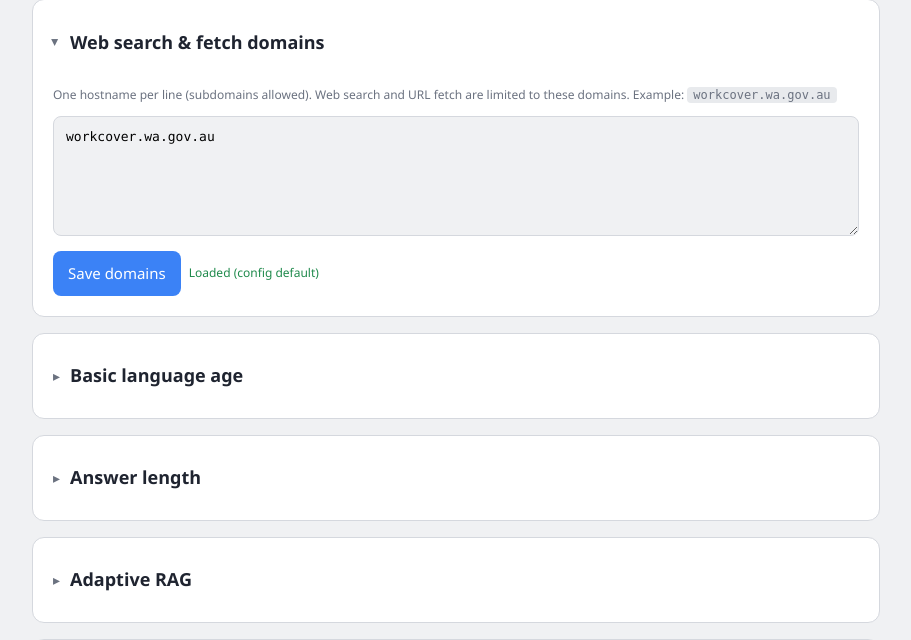
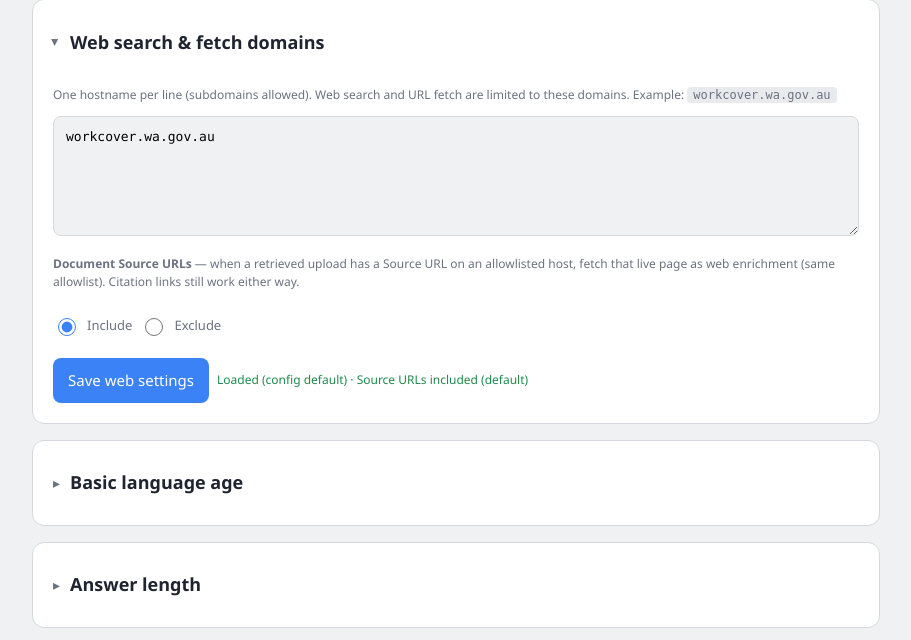
Before and after one commit to oicurmt3/kb-template, a PHP site: page /admin.php in a window 1280 px wide, after a click on "Web search & fetch domains". Shown: the part 283-923 px from the top of the page, without its empty margins (184-1095 px from the left). Run offline with PHP 8.4, Linux system fonts and the light colour scheme; the visitor is signed in with stand-in values (Sample User, id 1); tables that the repository leaves empty hold one stand-in row (values such as "Sample post").

Commit message:
Add admin Include/Exclude toggle for document Source URL live web fetch.
Co-authored-by: Cursor <cursoragent@cursor.com>

```diff
--- a/admin.php
+++ b/admin.php
@@ -78,8 +78,13 @@ $appTitle = (string)($config['app']['title'] ?? 'WANDA');
         <div class="admin-card-body">
           <p class="hint">One hostname per line (subdomains allowed). Web search and URL fetch are limited to these domains. Example: <code>workcover.wa.gov.au</code></p>
           <textarea id="web-hosts" class="settings-textarea" rows="5" placeholder="workcover.wa.gov.au" spellcheck="false"></textarea>
+          <p class="hint" style="margin-top:14px"><strong>Document Source URLs</strong> — when a retrieved upload has a Source URL on an allowlisted host, fetch that live page as web enrichment (same allowlist). Citation links still work either way.</p>
+          <div class="inline" style="margin-top:8px;flex-wrap:wrap" role="group" aria-label="Document Source URL web fetch">
+            <label class="mode-toggle"><input type="radio" name="doc-source-url-web" id="doc-source-url-web-on" value="1" checked> <span>Include</span></label>
+            <label class="mode-toggle"><input type="radio" name="doc-source-url-web" id="doc-source-url-web-off" value="0"> <span>Exclude</span></label>
+          </div>
           <div class="inline" style="margin-top:10px">
-            <button type="button" id="save-web-hosts" class="btn btn-primary">Save domains</button>
+            <button type="button" id="save-web-hosts" class="btn btn-primary">Save web settings</button>
             <span id="web-hosts-status" class="hint" aria-live="polite"></span>
           </div>
         </div>
--- a/api/chat.php
+++ b/api/chat.php
@@ -356,7 +356,9 @@ try {
     if ($contextUrl !== '') {
         $fetchedUrlKeys[strtolower($contextUrl)] = true;
     }
-    if ($mode === 'rag' && $docSourceUrls !== []) {
+    if ($mode === 'rag' && $docSourceUrls !== [] && !AppSettings::docSourceUrlWebEnabled()) {
+        $webNotes[] = 'Doc source URL fetch excluded (admin Web settings)';
+    } elseif ($mode === 'rag' && $docSourceUrls !== []) {
         if (empty($webCfg['enabled'])) {
             $webNotes[] = 'Doc source URL fetch skipped (web disabled in config).';
         } else {
--- a/api/export.php
+++ b/api/export.php
@@ -39,6 +39,7 @@ try {
                     'rag_web_mix' => AppSettings::ragWebMix(),
                     'deep_thinking_policy' => AppSettings::deepThinkingPolicy(),
                     'faithfulness' => AppSettings::faithfulness(),
+                    'doc_source_url_web' => AppSettings::docSourceUrlWebEnabled(),
                     'ui' => AppSettings::uiConfig(),
                     'chat_limits' => AppSettings::chatLimits($appCfg),
                 ],
--- a/api/settings.php
+++ b/api/settings.php
@@ -32,6 +32,8 @@ try {
             'deep_thinking_modes' => AppSettings::deepThinkingModes(),
             'deep_thinking_stats' => AppSettings::deepThinkingStats(),
             'faithfulness' => AppSettings::faithfulness(),
+            'doc_source_url_web' => AppSettings::docSourceUrlWebEnabled(),
+            'doc_source_url_web_source' => AppSettings::docSourceUrlWebSource(),
             'ui' => AppSettings::uiConfig(),
             'ui_source' => ($uiRaw !== null && $uiRaw !== '') ? 'admin' : 'default',
             'ui_feature_keys' => AppSettings::uiFeatureKeys(),
@@ -64,6 +66,7 @@ try {
         $hasDeepPolicy = array_key_exists('deep_thinking_policy', $body);
         $hasDeepStatsReset = !empty($body['reset_deep_thinking_stats']);
         $hasFaithfulness = array_key_exists('faithfulness', $body);
+        $hasDocSourceUrlWeb = array_key_exists('doc_source_url_web', $body);
         $hasUi = array_key_exists('ui', $body);
         $ui = AppSettings::uiConfig();
         $updatedUi = false;
@@ -74,12 +77,15 @@ try {
         $deepStats = AppSettings::deepThinkingStats();
         $faithfulness = AppSettings::faithfulness();
         $updatedFaithfulness = false;
+        $docSourceUrlWeb = AppSettings::docSourceUrlWebEnabled();
+        $updatedDocSourceUrlWeb = false;
 
         if (
             !$hasHosts && !$hasAge && !$hasLength && !$hasAdaptive && !$hasRagWebMix
-            && !$hasDeepPolicy && !$hasDeepStatsReset && !$hasFaithfulness && !$hasUi
+            && !$hasDeepPolicy && !$hasDeepStatsReset && !$hasFaithfulness
+            && !$hasDocSourceUrlWeb && !$hasUi
         ) {
-            json_error('Provide hosts, simple_explain_age, answer_length, adaptive_retrieval, rag_web_mix, deep_thinking_policy, reset_deep_thinking_stats, faithfulness, and/or ui');
+            json_error('Provide hosts, simple_explain_age, answer_length, adaptive_retrieval, rag_web_mix, deep_thinking_policy, reset_deep_thinking_stats, faithfulness, doc_source_url_web, and/or ui');
         }
 
         if ($hasHosts) {
@@ -96,6 +102,20 @@ try {
                 json_encode($hosts, JSON_UNESCAPED_SLASHES | JSON_UNESCAPED_UNICODE)
             );
             $updatedHosts = true;
+        }
+
+        if ($hasDocSourceUrlWeb) {
+            $raw = $body['doc_source_url_web'];
+            $on = false;
+            if (is_bool($raw)) {
+                $on = $raw;
+            } elseif (is_numeric($raw)) {
+                $on = ((int)$raw) === 1;
+            } else {
+                $on = in_array(strtolower(trim((string)$raw)), ['1', 'true', 'yes', 'on'], true);
+            }
+            $docSourceUrlWeb = AppSettings::saveDocSourceUrlWeb($on);
+            $updatedDocSourceUrlWeb = true;
         }
 
         if ($hasAge) {
@@ -192,9 +212,12 @@ try {
             'deep_thinking_modes' => AppSettings::deepThinkingModes(),
             'deep_thinking_stats' => $deepStats,
             'faithfulness' => $faithfulness,
+            'doc_source_url_web' => $docSourceUrlWeb,
+            'doc_source_url_web_source' => AppSettings::docSourceUrlWebSource(),
             'ui' => $ui,
             'ui_source' => ($uiRaw !== null && $uiRaw !== '') ? 'admin' : 'default',
             'updated_hosts' => $updatedHosts,
+            'updated_doc_source_url_web' => $updatedDocSourceUrlWeb,
             'updated_age' => $updatedAge,
             'updated_length' => $updatedLength,
             'updated_adaptive' => $updatedAdaptive,
--- a/assets/admin.js
+++ b/assets/admin.js
@@ -602,6 +602,16 @@
     $webHostsStatus.classList.toggle('ok', !!msg && !isErr);
   }
 
+  function applyDocSourceUrlWeb(on) {
+    const el = document.getElementById(on ? 'doc-source-url-web-on' : 'doc-source-url-web-off');
+    if (el) el.checked = true;
+  }
+
+  function selectedDocSourceUrlWeb() {
+    const el = document.querySelector('input[name="doc-source-url-web"]:checked');
+    return el ? el.value === '1' : true;
+  }
+
   function setSimpleAgeStatus(msg, isErr) {
     if (!$simpleAgeStatus) return;
     $simpleAgeStatus.textContent = msg || '';
@@ -1002,7 +1012,15 @@
       }
       if ($webHosts) {
         $webHosts.value = r.hosts_text || (r.allowed_hosts || []).join('\n');
-        setHostsStatus(r.source === 'admin' ? 'Loaded (admin override)' : 'Loaded (config default)');
+        const docWeb =
+          typeof r.doc_source_url_web === 'boolean' ? r.doc_source_url_web : true;
+        applyDocSourceUrlWeb(docWeb);
+        setHostsStatus(
+          (r.source === 'admin' ? 'Loaded (admin override)' : 'Loaded (config default)') +
+          ' · Source URLs ' +
+          (docWeb ? 'included' : 'excluded') +
+          (r.doc_source_url_web_source ? ' (' + r.doc_source_url_web_source + ')' : '')
+        );
       }
       if ($simpleAge && r.simple_explain_age != null) {
         $simpleAge.value = r.simple_explain_age;
@@ -1091,11 +1109,24 @@
             'Content-Type': 'application/json',
             'X-CSRF-Token': csrf(),
           },
-          body: JSON.stringify({ hosts_text: $webHosts.value }),
+          body: JSON.stringify({
+            hosts_text: $webHosts.value,
+            doc_source_url_web: selectedDocSourceUrlWeb(),
+          }),
         }).then((x) => x.json());
         if (r.error) throw new Error(r.error);
         $webHosts.value = r.hosts_text || (r.allowed_hosts || []).join('\n');
-        setHostsStatus('Saved ' + (r.allowed_hosts || []).length + ' domain(s)');
+        const docWeb =
+          typeof r.doc_source_url_web === 'boolean'
+            ? r.doc_source_url_web
+            : selectedDocSourceUrlWeb();
+        applyDocSourceUrlWeb(docWeb);
+        setHostsStatus(
+          'Saved ' +
+            (r.allowed_hosts || []).length +
+            ' domain(s); Source URLs ' +
+            (docWeb ? 'included' : 'excluded')
+        );
       } catch (e) {
         setHostsStatus(e.message || 'Save failed', true);
       }
--- a/includes/Settings.php
+++ b/includes/Settings.php
@@ -24,6 +24,9 @@ class AppSettings {
     public const KEY_FAITHFULNESS = 'faithfulness';
     /** 0 = off; default ~current brake strength */
     public const DEFAULT_FAITHFULNESS_DEGREE = 70;
+    /** When true, fetch document Source URLs as live web on RAG hits (allowlisted hosts). */
+    public const KEY_DOC_SOURCE_URL_WEB = 'doc_source_url_web';
+    public const DEFAULT_DOC_SOURCE_URL_WEB = true;
 
     /** @return list<string> */
     public static function ragWebMixModes(): array {
@@ -577,6 +580,7 @@ class AppSettings {
             self::KEY_RAG_WEB_MIX,
             self::KEY_DEEP_POLICY,
             self::KEY_FAITHFULNESS,
+            self::KEY_DOC_SOURCE_URL_WEB,
             self::KEY_UI,
         ];
     }
@@ -607,6 +611,7 @@ class AppSettings {
             || isset($payload['rag_web_mix'])
             || isset($payload['faithfulness'])
             || isset($payload['deep_thinking_policy'])
+            || array_key_exists('doc_source_url_web', $payload)
         ) {
             $effective = $payload;
         } elseif (isset($payload['raw']) && is_array($payload['raw'])) {
@@ -688,6 +693,20 @@ class AppSettings {
             $updated[] = 'faithfulness';
         }
 
+        if (array_key_exists('doc_source_url_web', $effective)) {
+            $raw = $effective['doc_source_url_web'];
+            $on = false;
+            if (is_bool($raw)) {
+                $on = $raw;
+            } elseif (is_numeric($raw)) {
+                $on = ((int)$raw) === 1;
+            } else {
+                $on = in_array(strtolower(trim((string)$raw)), ['1', 'true', 'yes', 'on'], true);
+            }
+            self::saveDocSourceUrlWeb($on);
+            $updated[] = 'doc_source_url_web';
+        }
+
         if (isset($effective['ui']) && is_array($effective['ui'])) {
             self::saveUiConfig($effective['ui']);
             $updated[] = 'ui';
@@ -714,6 +733,7 @@ class AppSettings {
                 'rag_web_mix' => self::ragWebMix(),
                 'deep_thinking_policy' => self::deepThinkingPolicy(),
                 'faithfulness' => self::faithfulness(),
+                'doc_source_url_web' => self::docSourceUrlWebEnabled(),
                 'ui' => self::uiConfig(),
                 'chat_limits' => self::chatLimits($appCfg),
             ],
@@ -780,6 +800,13 @@ class AppSettings {
             } elseif (is_numeric($map[self::KEY_FAITHFULNESS])) {
                 $out['faithfulness'] = ['degree' => (int)$map[self::KEY_FAITHFULNESS]];
             }
+        }
+        if (isset($map[self::KEY_DOC_SOURCE_URL_WEB])) {
+            $out['doc_source_url_web'] = in_array(
+                strtolower(trim($map[self::KEY_DOC_SOURCE_URL_WEB])),
+                ['1', 'true', 'yes', 'on'],
+                true
+            );
         }
         if (isset($map[self::KEY_UI])) {
             $decoded = json_decode($map[self::KEY_UI], true);
@@ -880,6 +907,32 @@ class AppSettings {
         }
         self::set(self::KEY_ANSWER_LENGTH, $length);
         return $length;
+    }
+
+    /**
+     * Fetch admin document Source URLs as allowlisted live web when those docs are retrieved.
+     * Default on (matches prior behaviour after Source URL web fetch shipped).
+     */
+    public static function docSourceUrlWebEnabled(): bool {
+        $raw = self::get(self::KEY_DOC_SOURCE_URL_WEB);
+        if ($raw === null || $raw === '') {
+            return self::DEFAULT_DOC_SOURCE_URL_WEB;
+        }
+        $v = strtolower(trim($raw));
+        return in_array($v, ['1', 'true', 'yes', 'on'], true);
+    }
+
+    public static function saveDocSourceUrlWeb(bool $enabled): bool {
+        self::set(self::KEY_DOC_SOURCE_URL_WEB, $enabled ? '1' : '0');
+        return $enabled;
+    }
+
+    public static function docSourceUrlWebSource(): string {
+        $raw = self::get(self::KEY_DOC_SOURCE_URL_WEB);
+        if ($raw !== null && $raw !== '') {
+            return 'admin';
+        }
+        return 'default';
     }
 
     /**
```
Also changed, not shown: handover.md (+1 -1 lines), MDfiles/CHANGELOG.md.
